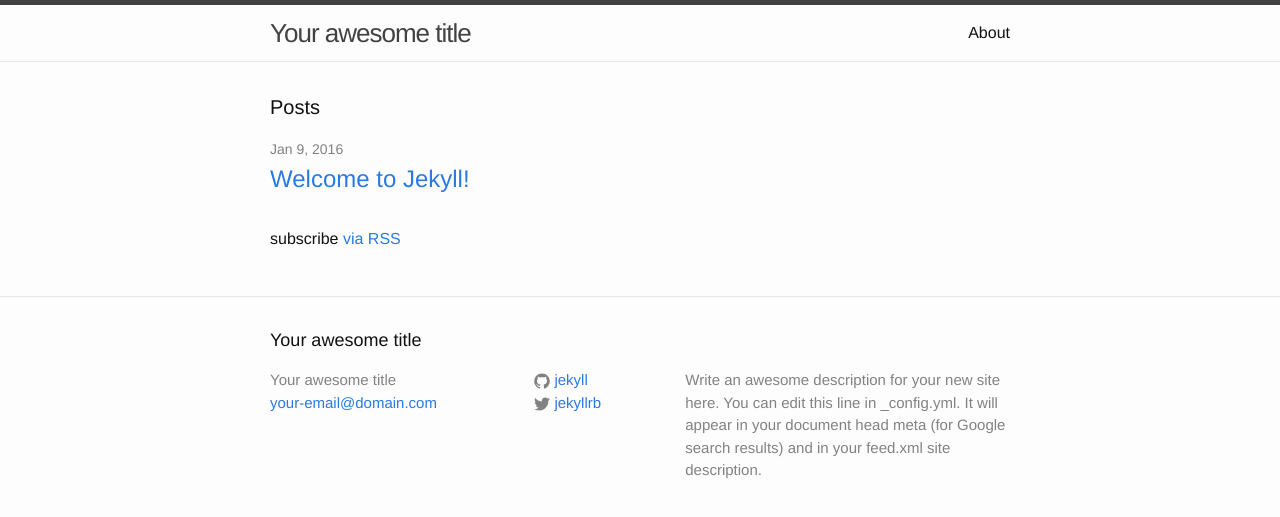
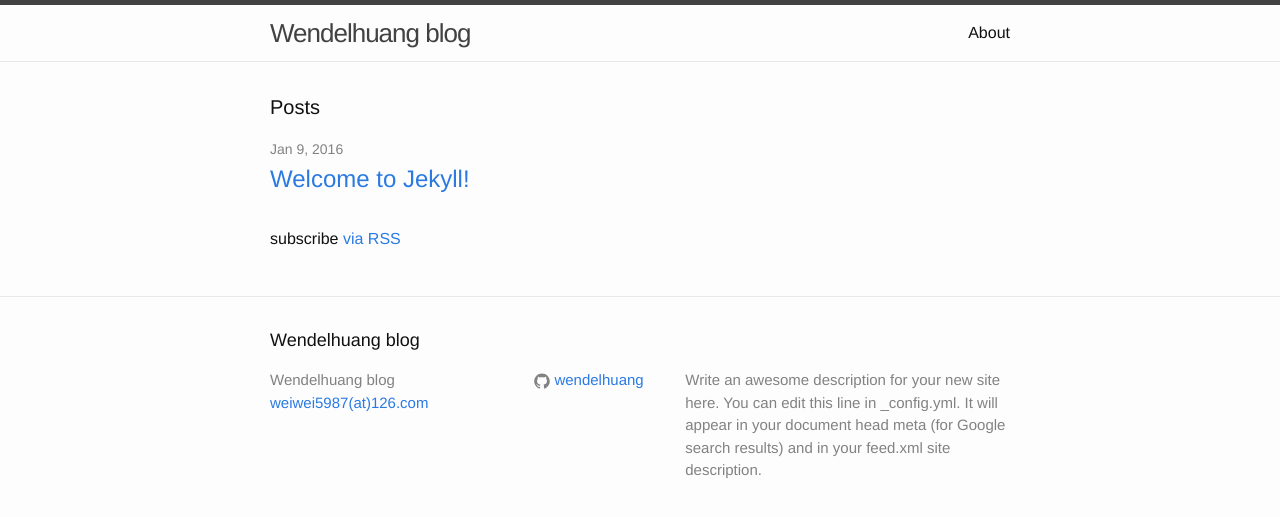
Before and after one commit to wendelhuang/wendelhuang.github.io, a Jekyll site: the page built from index.html, in a window 1280 px wide. Shown: the top 517 px of the page. Built offline with Jekyll 4.4.1, drawn with Linux system fonts in a browser that asks for light colours.

Commit message:
MOD: title

```diff
--- a/_config.yml
+++ b/_config.yml
@@ -1,14 +1,14 @@
 # Site settings
-title: Your awesome title
-email: your-email@domain.com
+title: 'Wendelhuang blog'
+email: weiwei5987(at)126.com
 description: > # this means to ignore newlines until "baseurl:"
   Write an awesome description for your new site here. You can edit this
   line in _config.yml. It will appear in your document head meta (for
   Google search results) and in your feed.xml site description.
 baseurl: "" # the subpath of your site, e.g. /blog/
 url: "http://yourdomain.com" # the base hostname & protocol for your site
-twitter_username: jekyllrb
-github_username:  jekyll
+#twitter_username: jekyllrb
+github_username:  wendelhuang
 
 # Build settings
 markdown: kramdown
```
